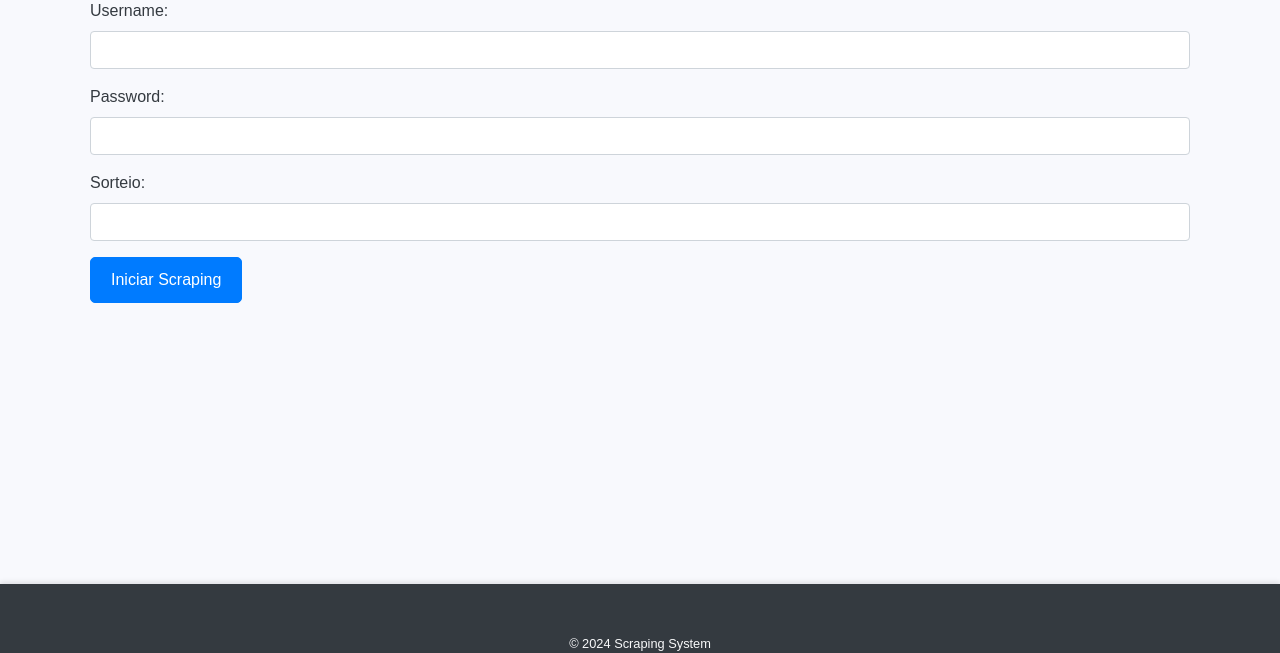
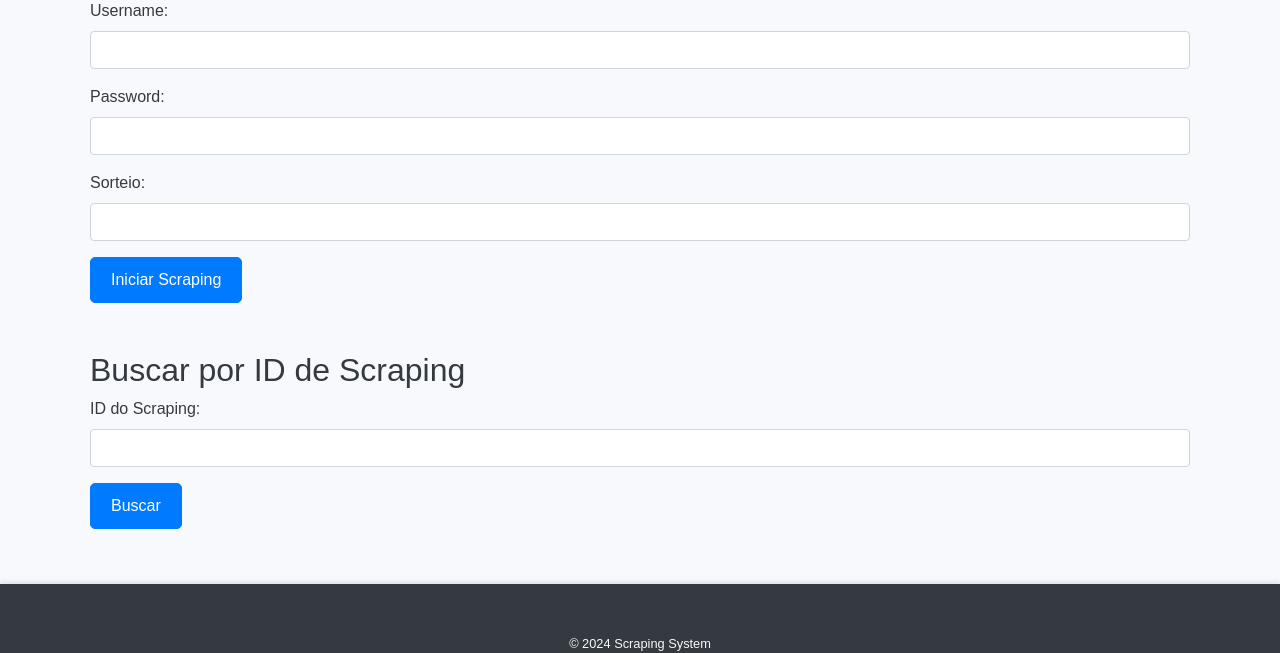
Before and after one commit to wando777/d1s4l-crawler, a Flask app: page / in a window 1280 px wide. Shown: the part 147-800 px from the top of the page. Run offline with Flask 3, Linux system fonts and the light colour scheme; some libraries are stand-ins or nearby versions.

Commit message:
feat: use celery to make scraping in background and save it in DB

```diff
--- a/src/app.py
+++ b/src/app.py
@@ -2,19 +2,18 @@ import sys
 import os
 from flask import Flask
 from dotenv import load_dotenv
+from data.database import db
+from infra.celery_app import create_celery_app
 
 # Adicionar o diretório 'src' ao sys.path
 sys.path.append(os.path.dirname(os.path.abspath(__file__)))
-
-from web.views import main_blueprint
-from data.database import db
 
 # Carregar variáveis de ambiente do arquivo .env
 load_dotenv()
 
 app = Flask(__name__,
-            template_folder=os.path.join(os.path.dirname(__file__), 'web/templates'),
-            static_folder=os.path.join(os.path.dirname(__file__), 'web/static'))
+            template_folder=os.path.join(os.path.dirname(os.path.abspath(__file__)), 'web/templates'),
+            static_folder=os.path.join(os.path.dirname(os.path.abspath(__file__)), 'web/static'))
 
 # Definir a secret_key para a aplicação
 app.secret_key = os.urandom(24)
@@ -24,6 +23,15 @@ app.config['SQLALCHEMY_DATABASE_URI'] = os.getenv('TEMBO_DATABASE_URL')
 app.config['SQLALCHEMY_TRACK_MODIFICATIONS'] = False
 db.init_app(app)
 
+# Configurar Celery
+app.config.update(
+    CELERY_BROKER_URL=os.getenv('CELERY_BROKER_URL'),
+    CELERY_RESULT_BACKEND=os.getenv('CELERY_RESULT_BACKEND')
+)
+
+celery = create_celery_app(app)
+
+from web.views import main_blueprint
 app.register_blueprint(main_blueprint)
 
 if __name__ == "__main__":
--- /dev/null
+++ b/src/infra/celery_app.py
@@ -0,0 +1,5 @@
+from infra.celery_config import make_celery
+
+def create_celery_app(app):
+    celery = make_celery(app)
+    return celery
--- a/src/web/static/js/scripts.js
+++ b/src/web/static/js/scripts.js
@@ -3,15 +3,6 @@ document
   .addEventListener("submit", function (event) {
     event.preventDefault();
     const formData = new FormData(event.target);
-
-    // Salvar os dados do formulário no localStorage
-    localStorage.setItem("username", formData.get("username"));
-    localStorage.setItem("sorteio", formData.get("sorteio"));
-
-    // Mostrar o elemento de "loading"
-    document.getElementById("overlay").style.display = "block";
-    document.getElementById("loading").style.display = "block";
-    document.getElementById("result").style.display = "none";
 
     fetch("/scrape", {
       method: "POST",
@@ -19,32 +10,33 @@ document
     })
       .then((response) => response.json())
       .then((data) => {
-        // Ocultar o elemento de "loading"
-        document.getElementById("overlay").style.display = "none";
-        document.getElementById("loading").style.display = "none";
-        document.getElementById("result").style.display = "block";
-
         if (data.status === "success") {
-          displayResults(data.grupos_cotas, data.result);
+          alert("Scraping iniciado com sucesso. Use o ID para verificar o status.");
         } else {
           alert("Erro: " + data.message);
         }
       });
   });
 
-// Função para preencher o formulário com os dados do localStorage
-function populateForm() {
-  if (localStorage.getItem("username")) {
-    document.getElementById("username").value =
-      localStorage.getItem("username");
-  }
-  if (localStorage.getItem("sorteio")) {
-    document.getElementById("sorteio").value = localStorage.getItem("sorteio");
-  }
-}
+document
+  .getElementById("search-form")
+  .addEventListener("submit", function (event) {
+    event.preventDefault();
+    const scrapeId = document.getElementById("scrape-id").value;
 
-// Chamar a função para preencher o formulário quando a página carregar
-window.onload = populateForm;
+    fetch(`/scrape/status/${scrapeId}`)
+      .then((response) => response.json())
+      .then((data) => {
+        const resultDiv = document.getElementById("result");
+        resultDiv.innerHTML = "";
+
+        if (data.status === "success") {
+          displayResults(data.grupos_cotas, data.result);
+        } else {
+          resultDiv.innerHTML = `<p>${data.message}</p>`;
+        }
+      });
+  });
 
 function displayResults(gruposCotas, result) {
   const resultDiv = document.getElementById("result");
--- a/src/web/templates/index.html
+++ b/src/web/templates/index.html
@@ -56,6 +56,23 @@
         <button type="submit" class="btn btn-primary">Iniciar Scraping</button>
       </form>
 
+      <div class="mt-5">
+        <h2>Buscar por ID de Scraping</h2>
+        <form id="search-form" class="form-group">
+          <div class="form-group">
+            <label for="scrape-id">ID do Scraping:</label>
+            <input
+              type="text"
+              id="scrape-id"
+              name="scrape-id"
+              class="form-control"
+              required
+            />
+          </div>
+          <button type="submit" class="btn btn-secondary">Buscar</button>
+        </form>
+      </div>
+
       <!-- Área de resultados -->
       <div id="result" class="mt-5"></div>
     </div>
--- a/src/web/views.py
+++ b/src/web/views.py
@@ -1,14 +1,20 @@
 from flask import Blueprint, render_template, request, jsonify
 from analytics.processador.grupo_cotas_processador import GruposCotasProcessor
 from scraping.scraping_bot import ScrapingBot
+from data.scraping_model import ScrapingResult
+from data.database import db
+from app import celery
+import uuid
+import logging
 
 main_blueprint = Blueprint("main", __name__)
 
+# Configurar logging
+logging.basicConfig(level=logging.INFO)
 
 @main_blueprint.route("/")
 def index():
     return render_template("index.html")
-
 
 @main_blueprint.route("/scrape", methods=["POST"])
 def scrape():
@@ -16,27 +22,54 @@ def scrape():
     password = request.form.get("password")
     sorteio = int(request.form.get("sorteio"))
 
+    scrape_id = str(uuid.uuid4())
+    scraping_result = ScrapingResult(id=scrape_id, status='pending')
+    db.session.add(scraping_result)
+    db.session.commit()
+
+    scrape_task.delay(scrape_id, username, password, sorteio)
+
+    return jsonify({"status": "success", "scrape_id": scrape_id})
+
+@main_blueprint.route("/scrape/status/<scrape_id>", methods=["GET"])
+def scrape_status(scrape_id):
+    scraping_result = ScrapingResult.query.get(scrape_id)
+    if not scraping_result:
+        return jsonify({"status": "error", "message": "Scrape ID not found"})
+
+    if scraping_result.status == 'pending':
+        return jsonify({"status": "pending", "message": "Scraping in progress"})
+    elif scraping_result.status == 'completed':
+        return jsonify({"status": "success", "grupos_cotas": scraping_result.result['grupos_cotas'], "result": scraping_result.result['result']})
+    else:
+        return jsonify({"status": "error", "message": "Scraping failed"})
+
+@celery.task
+def scrape_task(scrape_id, username, password, sorteio):
     bot = ScrapingBot(headless=True)
     try:
         bot.login_to_site(username, password)
-        print("Logged in successfully")
+        logging.info(f"Logged in successfully with scrape_id: {scrape_id}")
         bot.navigate_to_data_page()
-        print("Navigated to data page")
+        logging.info(f"Navigated to data page with scrape_id: {scrape_id}")
         bot.select_options()
-        print("Options selected")
+        logging.info(f"Options selected with scrape_id: {scrape_id}")
         bot.click_on_grupo_links()
-        print("Clicked on grupo links")
+        logging.info(f"Clicked on grupo links with scrape_id: {scrape_id}")
         grupo_cotas = bot.get_grupo_cotas()
         processor = GruposCotasProcessor(grupo_cotas)
         result = processor.find_closest_cotas(sorteio)
 
-        return jsonify(
-            {"status": "success", "grupos_cotas": grupo_cotas, "result": result}
-        )
+        scraping_result = ScrapingResult.query.get(scrape_id)
+        scraping_result.status = 'completed'
+        scraping_result.result = {'grupos_cotas': grupo_cotas, 'result': result}
+        db.session.commit()
     except Exception as e:
-        print(f"An error occurred: {e}")
+        logging.error(f"An error occurred during scraping: {e}")
+        scraping_result = ScrapingResult.query.get(scrape_id)
+        scraping_result.status = 'failed'
+        db.session.commit()
         import traceback
         traceback.print_exc()
-        return jsonify({"status": "error", "message": str(e)})
     finally:
         bot.close()
```
Also changed, not shown: src/data/scraping_model.py (added, +9 -0 lines), src/infra/celery_config.py (added, +21 -0 lines), 1 other file.
